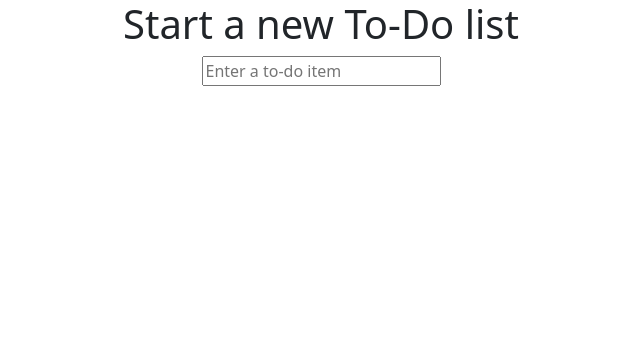
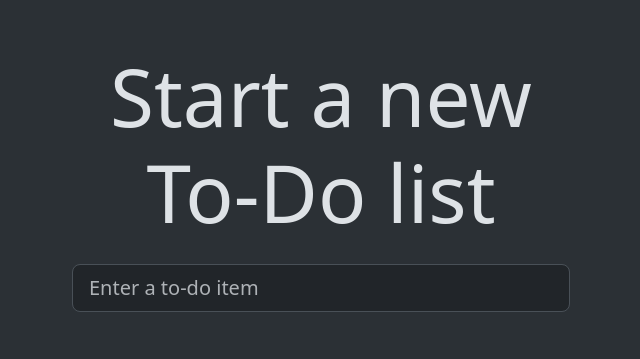
Before and after one commit to alarthast/testing-goat, a Django app: page / in a window 1280 px wide. Shown: the top 359 px of the page, without its empty margins (319-959 px from the left). Run offline with Django 5.2, Linux system fonts and the light colour scheme; some libraries are stand-ins or nearby versions.

Commit message:
Infra for using bootstrap to improve layout

```diff
--- a/functional_tests/tests.py
+++ b/functional_tests/tests.py
@@ -1,7 +1,7 @@
 import time
 import unittest
 
-from django.test import LiveServerTestCase
+from django.contrib.staticfiles.testing import StaticLiveServerTestCase
 from selenium import webdriver
 from selenium.common.exceptions import WebDriverException
 from selenium.webdriver.common.by import By
@@ -25,7 +25,7 @@ def start_browser():
     return browser
 
 
-class NewVisitorTest(LiveServerTestCase):
+class NewVisitorTest(StaticLiveServerTestCase):
     def setUp(self):
         self.browser = start_browser()
 
--- a/lists/templates/base.html
+++ b/lists/templates/base.html
@@ -1,5 +1,5 @@
 <!doctype html>
-<html lang="en">
+<html lang="en" data-bs-theme="dark">
 
   <head>
     <title>To-Do lists</title>
@@ -10,12 +10,13 @@
   <body>
     <div class="container">
 
-      <div class="row justify-content-center">
+      <div class="row justify-content-center p-5 bg-body-tertiary rounded-3">
         <div class="col-lg-6 text-center">
-          <h1>{% block header_text %}{% endblock %}</h1>
+          <h1 class="display-1 mb-4">{% block header_text %}{% endblock %}</h1>
 
           <form method="POST" action="{% block form_action %}{% endblock %}" >
             <input
+              class="form-control form-control-lg"
               name="item_text"
               id="id_new_item"
               placeholder="Enter a to-do item"
--- a/lists/templates/list.html
+++ b/lists/templates/list.html
@@ -5,7 +5,7 @@
 {% block form_action %}/lists/{{ list.id }}/add_item{% endblock %}
 
 {% block table %}
-  <table id="id_list_table">
+  <table class="table" id="id_list_table">
     {% for item in list.item_set.all %}
       <tr><td>{{ forloop.counter }}: {{ item.text }}</td></tr>
     {% endfor %}
```
